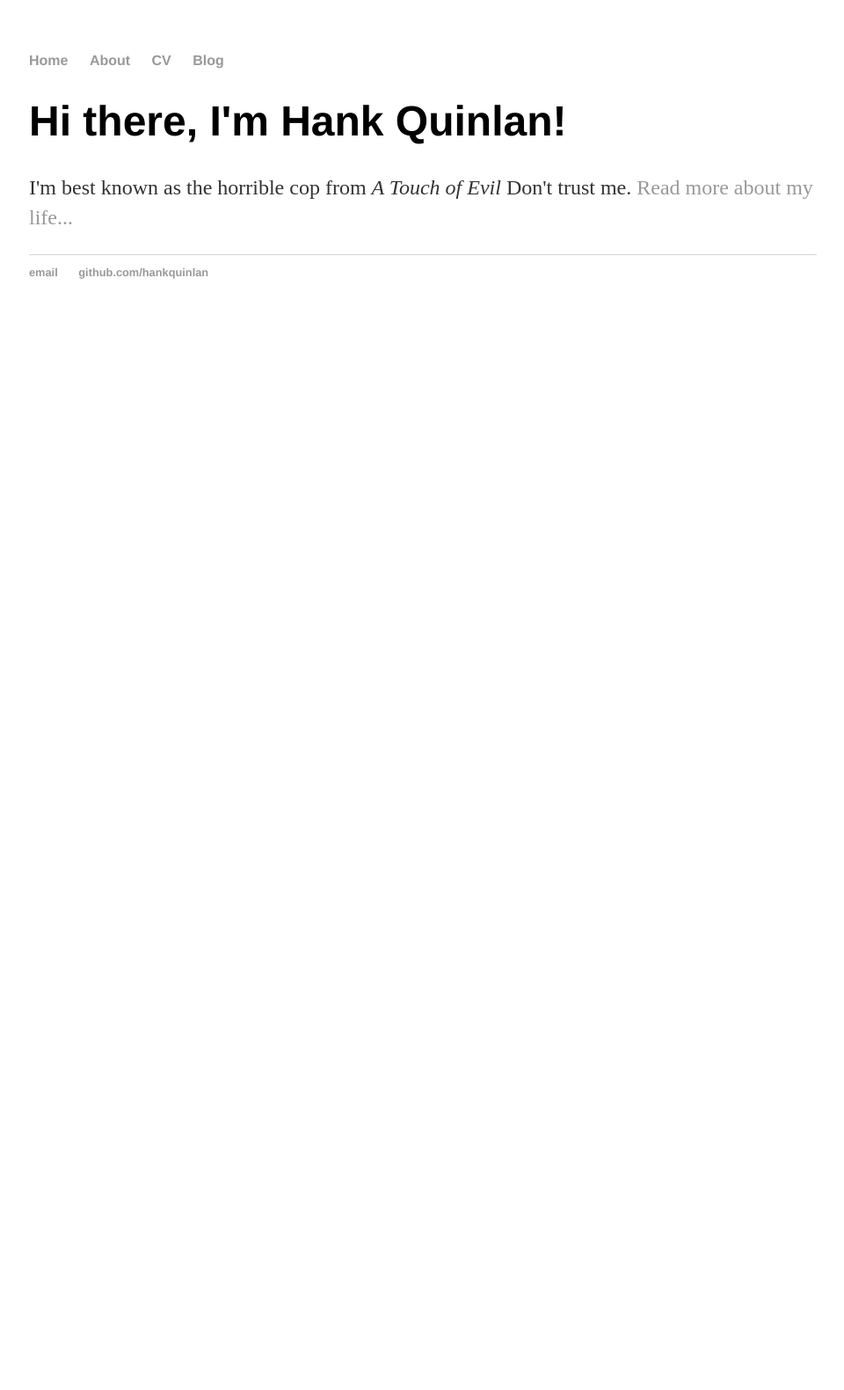
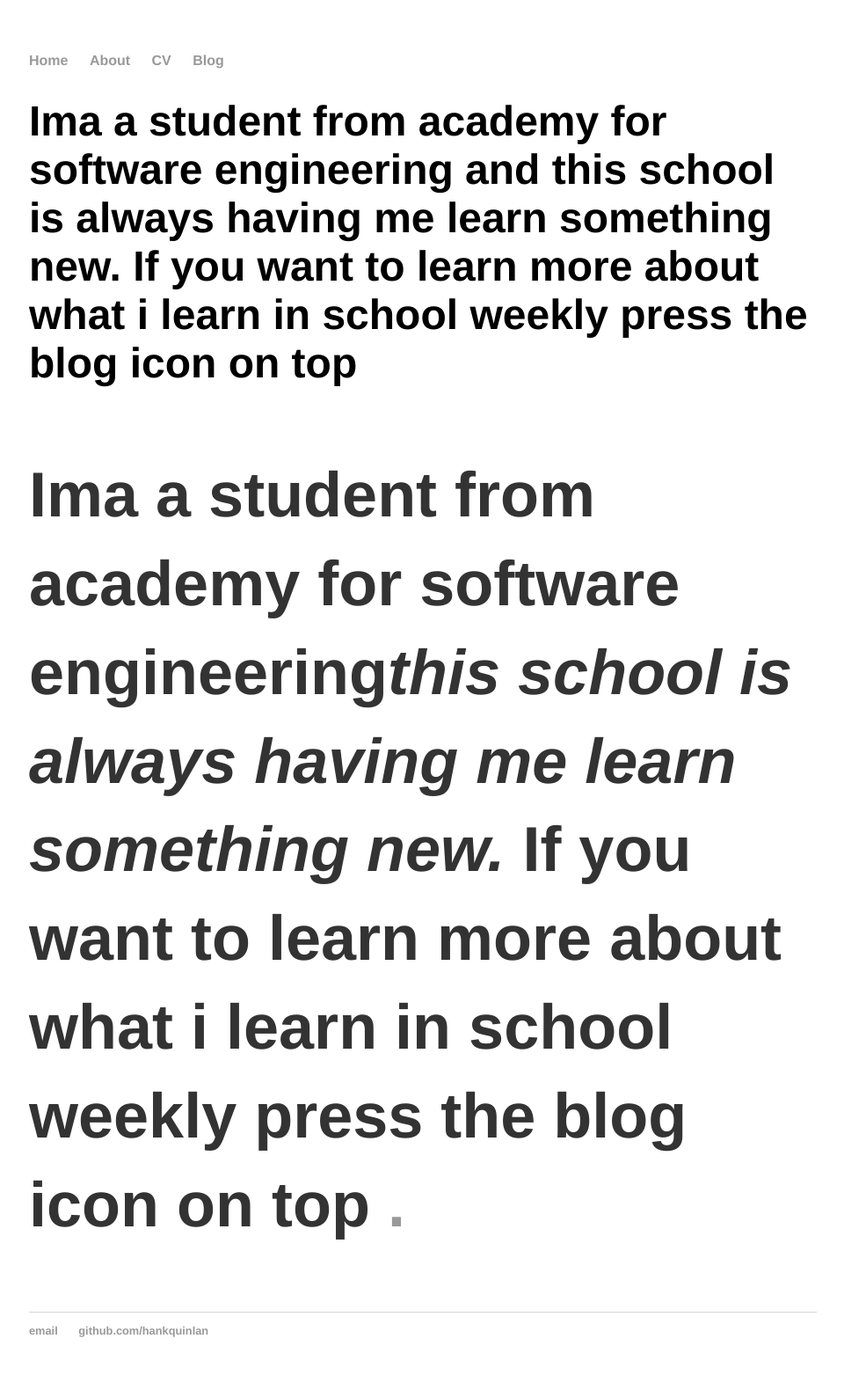
Before and after one commit to Justinc6237/Justinc6237.github.io, a Jekyll site: the page built from index.html, in a window 1280 px wide. Shown: the whole page at 88% size, without its empty margins (159-1119 px from the left). Built offline with Jekyll 4.4.1, drawn with Linux system fonts in a browser that asks for light colours; before the commit the page ends 900 px from its top, so only the background shows below that.

Commit message:
Update index.html

```diff
--- a/index.html
+++ b/index.html
@@ -1,8 +1,8 @@
 ---
 layout: default
-title: Hank Quinlan, Horrible Cop
+title: Justin Cruz, I am a Student form the school Academy For Software Engineering
 ---
 <div class="blurb">
-	<h1>Hi there, I'm Hank Quinlan!</h1>
-	<p>I'm best known as the horrible cop from <em>A Touch of Evil</em> Don't trust me. <a href="/about">Read more about my life...</a></p>
+	<h1>Ima a student from academy for software engineering and this school is always having me learn something new. If you want to learn more about what i learn in school weekly press the blog icon on top
+	<p> Ima a student from academy for software engineering<em>this school is always having me learn something new. </em> If you want to learn more about what i learn in school weekly press the blog icon on top  <a href="/about">.</a></p>
 </div><!-- /.blurb -->
```
